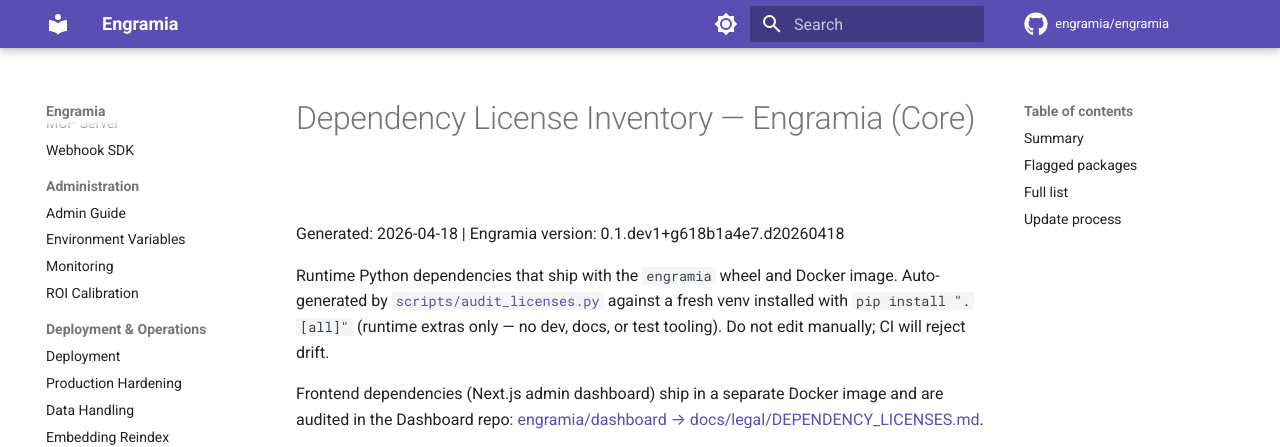
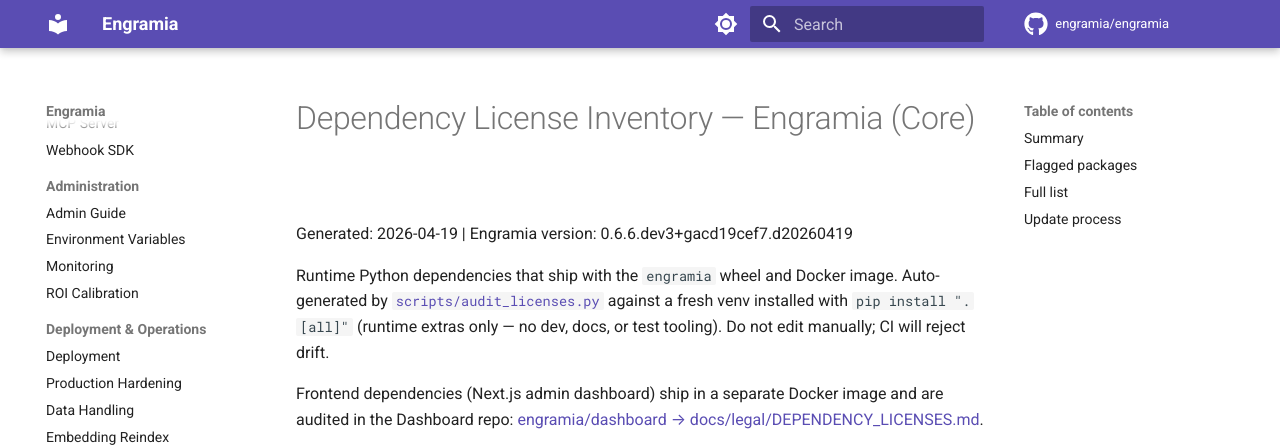
Before and after one commit to engramia/engramia, an MkDocs documentation site: the page built from docs/legal/DEPENDENCY_LICENSES.md, in a window 1280 px wide and 900 px high. Shown: the top 447 px of the window. Built offline with MkDocs 1.6.1 and Material for MkDocs 9.7.7, drawn with Linux system fonts in a browser that asks for light colours; comment, search, counter and statistics services are not loaded.

Commit message:
chore: update LICENSE + DEPENDENCY_LICENSES for v0.6.6

```diff
--- a/docs/legal/DEPENDENCY_LICENSES.md
+++ b/docs/legal/DEPENDENCY_LICENSES.md
@@ -1,6 +1,6 @@
 # Dependency License Inventory — Engramia (Core)
 
-Generated: 2026-04-18  |  Engramia version: 0.1.dev1+g618b1a4e7.d20260418
+Generated: 2026-04-19  |  Engramia version: 0.6.6.dev3+gacd19cef7.d20260419
 
 Runtime Python dependencies that ship with the `engramia` wheel and Docker image. Auto-generated by [`scripts/audit_licenses.py`](../../scripts/audit_licenses.py) against a fresh venv installed with `pip install ".[all]"` (runtime extras only — no dev, docs, or test tooling). Do not edit manually; CI will reject drift.
 
```
Also changed, not shown: LICENSE.txt.
